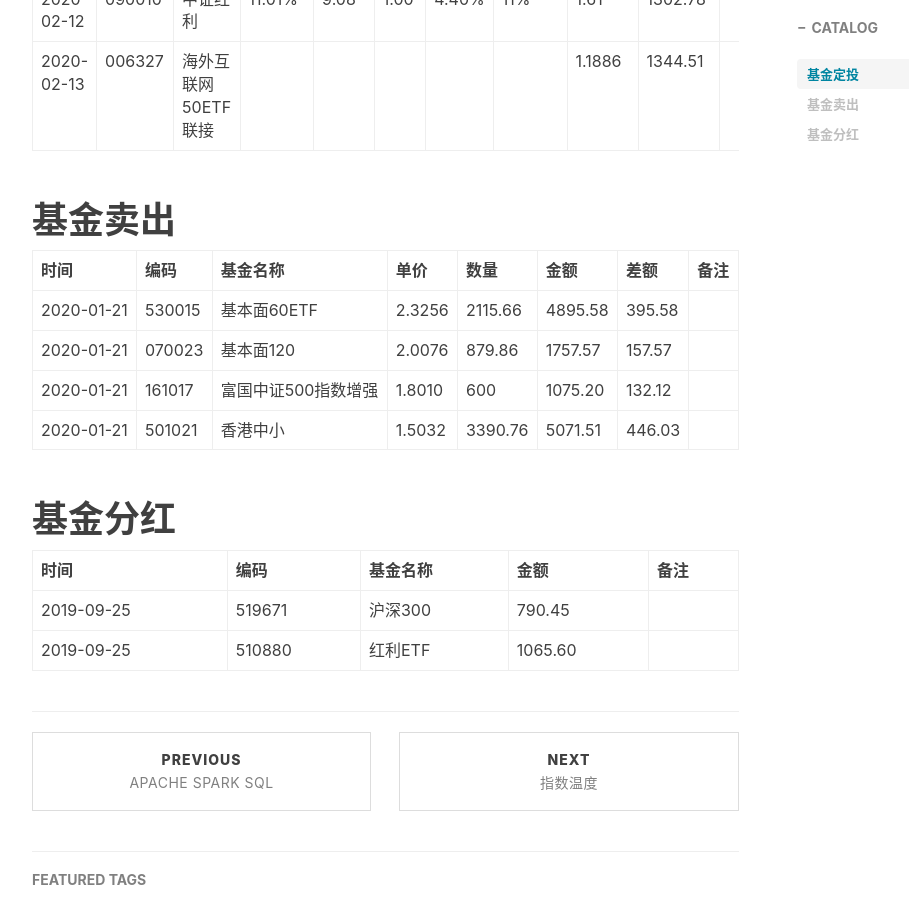
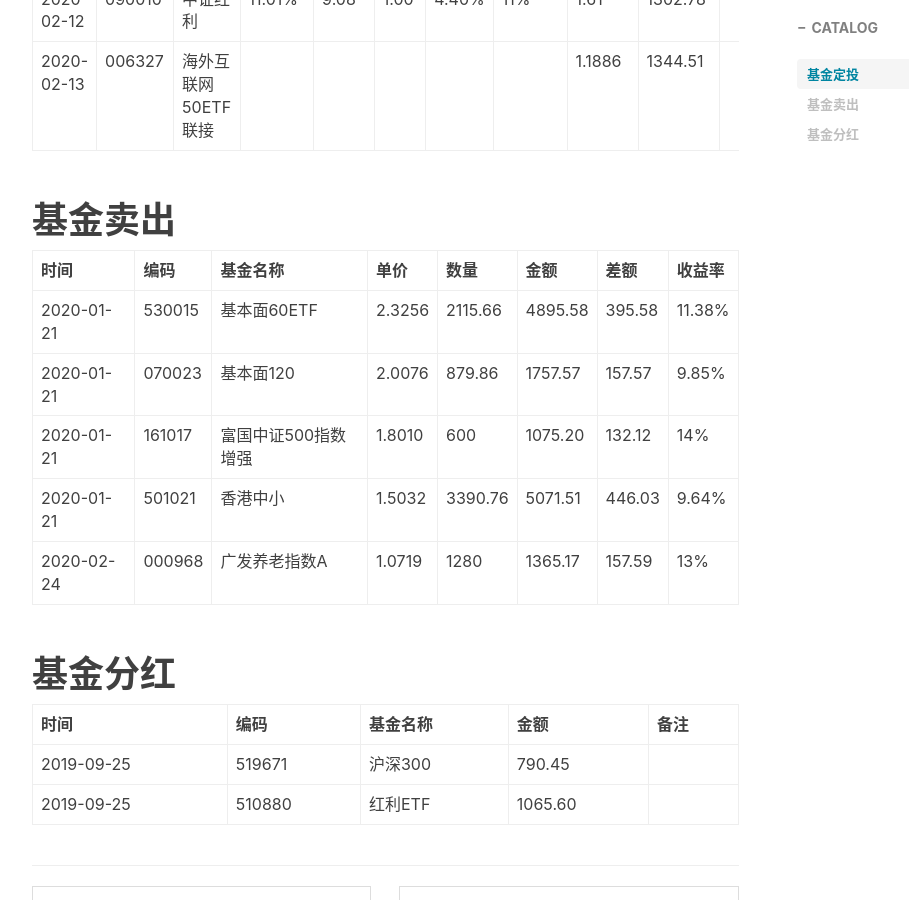
Before and after one commit to shoppingwang/shoppingwang.github.io, a Jekyll site: the page built from _posts/2019-07-02-investment-records.md, in a window 1280 px wide and 900 px high, scrolled down 4052 px. Shown: the whole window, without its empty margins (233-1142 px from the left). Built offline with Jekyll 4.4.1, drawn with Linux system fonts in a browser that asks for light colours; nearby versions of some CDN libraries; comment, search, counter and statistics services are not loaded.

Commit message:
Investment on 02/24

```diff
--- a/_posts/2019-07-02-investment-records.md
+++ b/_posts/2019-07-02-investment-records.md
@@ -72,13 +72,13 @@ tags:
 
 # 基金卖出
 
-| 时间 | 编码 | 基金名称 | 单价 | 数量 | 金额 | 差额 |备注 |
+| 时间 | 编码 | 基金名称 | 单价 | 数量 | 金额 | 差额 | 收益率 |
 | --- | --- | --- | --- | --- | --- | --- | --- |
-| 2020-01-21 | 530015 | 基本面60ETF | 2.3256 | 2115.66 | 4895.58 | 395.58 |  |
-| 2020-01-21 | 070023 | 基本面120 | 2.0076 | 879.86 | 1757.57 | 157.57 |  |
-| 2020-01-21 | 161017 | 富国中证500指数增强 | 1.8010 | 600 | 1075.20 | 132.12 |  |
-| 2020-01-21 | 501021 | 香港中小 | 1.5032 | 3390.76 | 5071.51 | 446.03 |  |
-
+| 2020-01-21 | 530015 | 基本面60ETF | 2.3256 | 2115.66 | 4895.58 | 395.58 | 11.38% |
+| 2020-01-21 | 070023 | 基本面120 | 2.0076 | 879.86 | 1757.57 | 157.57 | 9.85% |
+| 2020-01-21 | 161017 | 富国中证500指数增强 | 1.8010 | 600 | 1075.20 | 132.12 | 14% |
+| 2020-01-21 | 501021 | 香港中小 | 1.5032 | 3390.76 | 5071.51 | 446.03 | 9.64% |
+| 2020-02-24 | 000968 | 广发养老指数A | 1.0719 | 1280 | 1365.17 | 157.59 | 13% |
 
 # 基金分红
 
```
